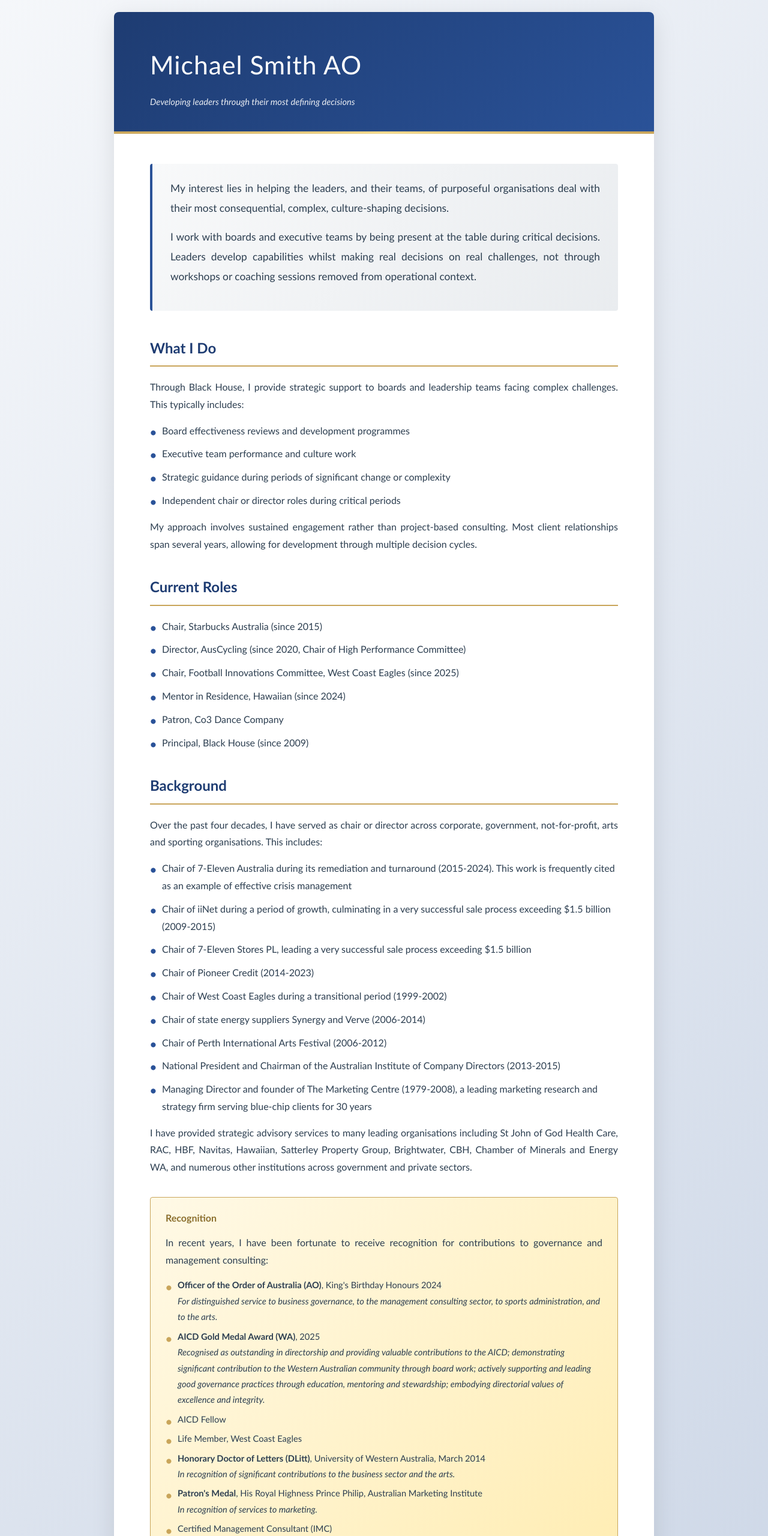
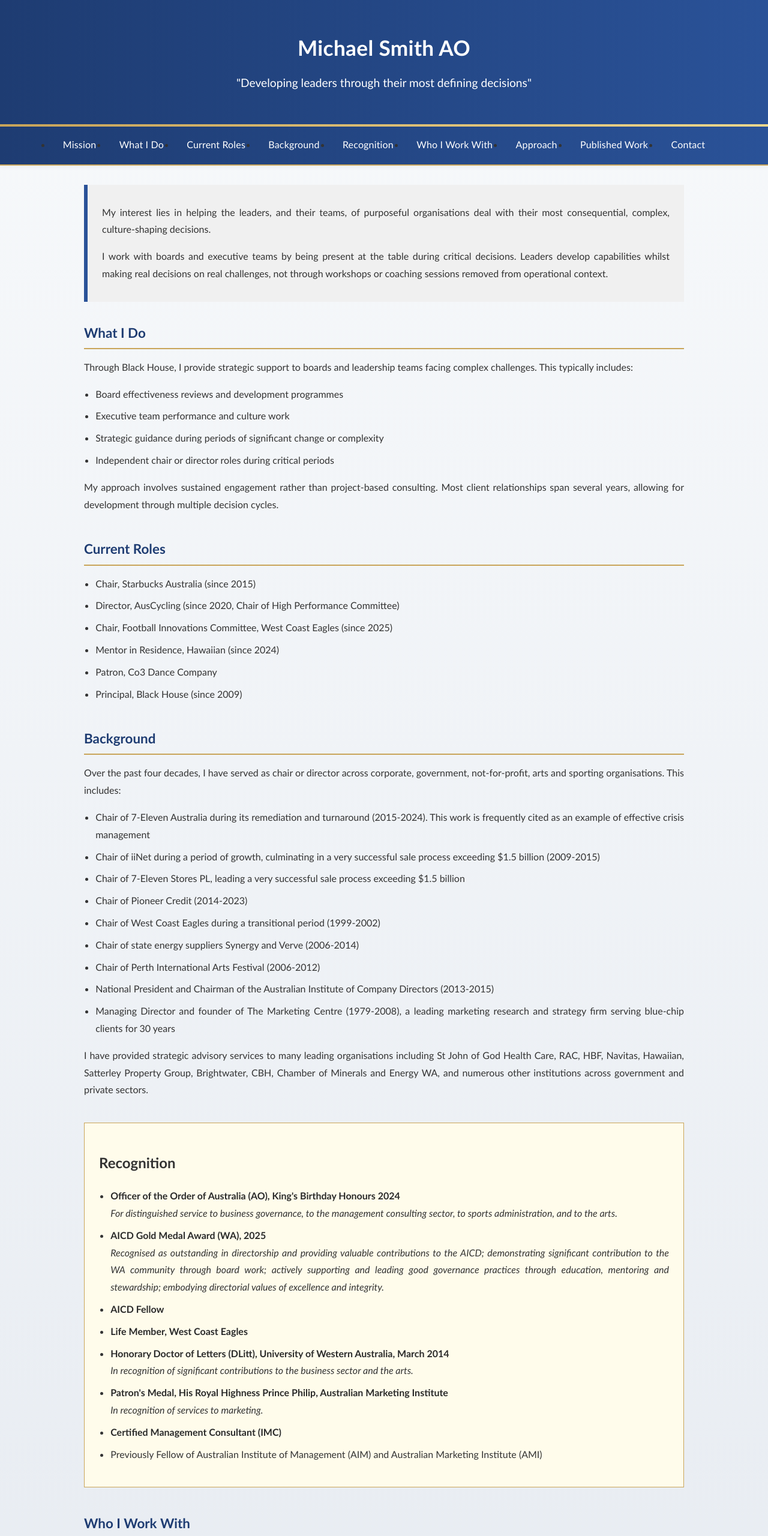
Before and after one commit to mjsblackhouse-cmyk/cred-approach, a plain HTML site: page index.html in a window 1280 px wide. Shown: the top 2560 px of the page at 60% size. Drawn offline with Linux system fonts and the light colour scheme.

Commit message:
Add files via upload

```diff
--- a/index.html
+++ b/index.html
@@ -3,206 +3,216 @@
 <head>
   <meta charset="UTF-8">
   <meta name="viewport" content="width=device-width, initial-scale=1.0">
-    <title>Michael Smith AO - Professional Profile</title>
+  <title>Michael Smith AO</title>
   <style>
-        * {
+    html {
+      scroll-behavior: smooth;
+    }
+    body {
       margin: 0;
-            padding: 0;
-            box-sizing: border-box;
-        }
-
-        body {
-            font-family: 'Calibri', 'Arial', sans-serif;
+      font-family: Calibri, Arial, Helvetica, sans-serif;
       font-size: 12pt;
       line-height: 1.8;
-            color: #2c3e50;
-            background: linear-gradient(135deg, #f5f7fa 0%, #c3cfe2 100%);
-            padding: 20px;
+      background: linear-gradient(to bottom, #f7f9fb, #e3e8ef);
+      color: #333;
+      text-align: justify;
     }
-
-        .container {
-            max-width: 900px;
-            margin: 0 auto;
-            background: white;
-            box-shadow: 0 10px 40px rgba(0, 0, 0, 0.1);
-            border-radius: 8px;
-            overflow: hidden;
+    /* Sticky nav styles */
+    .sticky-nav {
+      position: sticky;
+      top: 0;
+      z-index: 100;
+      background: linear-gradient(to right, #1e3c72, #2a5298);
+      padding: 0;
+      margin: 0;
+      width: 100%;
+      border-bottom: 2px solid #c9a55a;
+      box-shadow: 0 2px 8px rgba(30,60,114,0.05);
     }
-
-        .header {
-            background: linear-gradient(135deg, #1e3c72 0%, #2a5298 100%);
-            color: white;
-            padding: 50px 60px 40px;
-            position: relative;
+    .sticky-nav ul {
+      margin: 0;
+      padding: 0 2rem;
+      display: flex;
+      flex-wrap: wrap;
+      list-style: none;
+      justify-content: center;
     }
-
-        .header::after {
-            content: '';
-            position: absolute;
-            bottom: 0;
-            left: 0;
-            right: 0;
-            height: 4px;
-            background: linear-gradient(90deg, #c9a55a 0%, #f2d98d 50%, #c9a55a 100%);
+    .sticky-nav li {
+      margin: 0;
+      flex: 0 0 auto;
     }
-
-        h1 {
-            font-size: 32pt;
-            font-weight: 300;
-            margin-bottom: 10px;
-            letter-spacing: 1px;
+    .sticky-nav a {
+      display: block;
+      color: #fff;
+      text-decoration: none;
+      font-weight: 500;
+      padding: 1rem 1.2rem;
+      transition: color 0.2s, background 0.2s;
+      border-bottom: 2px solid transparent;
+      font-size: 1rem;
+      letter-spacing: 0.01em;
     }
-
-        .subtitle {
-            font-size: 11pt;
-            opacity: 0.9;
-            font-style: italic;
-            margin-top: 10px;
-        }
-
-        .content {
-            padding: 50px 60px;
-        }
-
-        .mission {
-            background: linear-gradient(135deg, #f8f9fa 0%, #e9ecef 100%);
-            border-left: 4px solid #2a5298;
-            padding: 25px 30px;
-            margin-bottom: 40px;
-            border-radius: 4px;
-            font-size: 13pt;
-            line-height: 1.9;
-        }
-
-        .mission p:first-child {
-            margin-bottom: 15px;
-        }
-
-        h2 {
-            color: #1e3c72;
-            font-size: 18pt;
-            font-weight: 600;
-            margin: 40px 0 20px;
-            padding-bottom: 8px;
+    .sticky-nav a:hover, .sticky-nav a:focus {
+      color: #f2d98d;
+      background: rgba(41,82,152,0.13);
       border-bottom: 2px solid #c9a55a;
     }
-
-        h2:first-of-type {
-            margin-top: 0;
+    header {
+      background: linear-gradient(to right, #1e3c72, #2a5298);
+      color: white;
+      text-align: center;
+      padding: 3rem 1rem 2rem 1rem;
     }
-
-        p {
-            margin-bottom: 15px;
-            text-align: justify;
+    header h1 {
+      margin: 0;
+      font-size: 2.2rem;
+      letter-spacing: 0.01em;
     }
-
+    header p {
+      font-size: 1.2rem;
+      margin-top: 0.6rem;
+    }
+    .gold-stripe {
+      height: 4px;
+      background: linear-gradient(to right, #c9a55a, #f2d98d);
+    }
+    main {
+      max-width: 1000px;
+      margin: 2rem auto;
+      padding: 0 1rem;
+    }
+    section {
+      margin-bottom: 2.5rem;
+    }
+    section h2 {
+      color: #1e3c72;
+      border-bottom: 2px solid #c9a55a;
+      padding-bottom: 0.3rem;
+      margin-bottom: 1rem;
+      font-size: 1.4rem;
+    }
+    .mission {
+      background: #f0f0f0;
+      border-left: 6px solid #2a5298;
+      padding: 1rem 1.5rem;
+      margin-bottom: 2rem;
+    }
+    .credentials {
+      background: linear-gradient(to bottom, #fdf9f1, #f8f1df);
+      border: 1px solid #c9a55a;
+      padding: 1.5rem;
+      margin-bottom: 2.5rem;
+    }
+    .recognition {
+      background: #fffceb;
+      border: 1px solid #c9a55a;
+      padding: 1.5rem;
+      margin-bottom: 2.5rem;
+    }
+    .recognition b {
+      color: #2a2a2a;
+    }
     ul {
-            list-style: none;
-            margin: 15px 0;
+      margin: 1rem 0;
+      padding-left: 1.2rem;
     }
-
-        li {
-            padding-left: 20px;
-            margin-bottom: 10px;
-            position: relative;
+    ul li {
+      margin: 0.5rem 0;
+      list-style-type: disc;
     }
-
-        li::before {
-            content: '•';
-            color: #2a5298;
-            font-weight: bold;
-            font-size: 14pt;
-            position: absolute;
-            left: 0;
+    footer {
+      background: #f0f0f0;
+      text-align: center;
+      padding: 1.5rem;
+      font-size: 0.95rem;
+      color: #555;
     }
-
-        .section {
-            margin-bottom: 35px;
+    /* Responsive mobile menu */
+    @media (max-width: 900px) {
+      .sticky-nav ul {
+        padding: 0 0.5rem;
       }
-
-        .footer {
-            background: #f8f9fa;
-            padding: 30px 60px;
-            border-top: 3px solid #2a5298;
-            font-size: 11pt;
-            color: #5a6c7d;
+      .sticky-nav a {
+        padding: 0.7rem 0.6rem;
+        font-size: 0.97rem;
       }
-
-        .footer-content {
-            display: flex;
-            justify-content: space-between;
+    }
+    @media (max-width: 768px) {
+      header {
+        padding: 2rem 1rem 1.2rem 1rem;
+      }
+      header h1 {
+        font-size: 1.49rem;
+      }
+      header p {
+        font-size: 1rem;
+      }
+      main {
+        padding: 0 0.2rem;
+      }
+      section h2 {
+        font-size: 1.07rem;
+      }
+      nav.sticky-nav ul {
+        padding: 0 0.1rem;
+      }
+      .sticky-nav a {
+        font-size: 0.95rem;
+        padding: 0.6rem 0.45rem;
+      }
+    }
+    @media (max-width: 550px) {
+      .sticky-nav ul {
+        flex-direction: column;
         align-items: center;
       }
-
-        .company-name {
-            font-weight: 600;
-            color: #1e3c72;
-            font-size: 13pt;
+      .sticky-nav a {
+        width: 100vw;
+        text-align: center;
+        box-sizing: border-box;
+        padding-left: 0;
+        padding-right: 0;
       }
-
-        .credentials {
-            background: linear-gradient(135deg, #fff9e6 0%, #ffedb3 100%);
-            border: 1px solid #c9a55a;
-            border-radius: 4px;
-            padding: 20px 25px;
-            margin: 30px 0;
+      .credentials,
+      .recognition {
+        padding: 1rem 0.7rem;
       }
-
-        .credentials h3 {
-            color: #8b6f2e;
-            font-size: 12pt;
-            margin-bottom: 12px;
-        }
-
-        .credentials ul {
-            margin: 0;
-        }
-
-        .credentials li {
-            margin-bottom: 6px;
-            font-size: 11pt;
-        }
-
-        .credentials li::before {
-            color: #c9a55a;
-        }
-
-        @media (max-width: 768px) {
-            .header, .content, .footer {
-                padding: 30px 30px;
-            }
-
-            h1 {
-                font-size: 24pt;
-            }
-
-            h2 {
-                font-size: 16pt;
-            }
-
-            .footer-content {
-                flex-direction: column;
-                align-items: flex-start;
-                gap: 10px;
+      main {
+        padding: 0 0.01rem;
       }
     }
   </style>
 </head>
 <body>
-    <div class="container">
-        <div class="header">
+  <header>
     <h1>Michael Smith AO</h1>
-            <div class="subtitle">Developing leaders through their most defining decisions</div>
+    <p>"Developing leaders through their most defining decisions"</p>
+  </header>
+  <div class="gold-stripe"></div>
+  <nav class="sticky-nav" aria-label="Main navigation">
+    <ul>
+      <li><a href="#mission">Mission</a></li>
+      <li><a href="#whatido">What I Do</a></li>
+      <li><a href="#roles">Current Roles</a></li>
+      <li><a href="#background">Background</a></li>
+      <li><a href="#recognition">Recognition</a></li>
+      <li><a href="#clients">Who I Work With</a></li>
+      <li><a href="#approach">Approach</a></li>
+      <li><a href="#published">Published Work</a></li>
+      <li><a href="#footer">Contact</a></li>
+    </ul>
+  </nav>
+  <main>
+    <div class="mission" id="mission">
+      <p>
+        My interest lies in helping the leaders, and their teams, of purposeful organisations deal with their most consequential, complex, culture-shaping decisions.
+      </p>
+      <p>
+        I work with boards and executive teams by being present at the table during critical decisions. Leaders develop capabilities whilst making real decisions on real challenges, not through workshops or coaching sessions removed from operational context.
+      </p>
     </div>
 
-        <div class="content">
-            <div class="mission">
-                <p>My interest lies in helping the leaders, and their teams, of purposeful organisations deal with their most consequential, complex, culture-shaping decisions.</p>
-
-                <p>I work with boards and executive teams by being present at the table during critical decisions. Leaders develop capabilities whilst making real decisions on real challenges, not through workshops or coaching sessions removed from operational context.</p>
-            </div>
-
-            <div class="section">
+    <section id="whatido">
       <h2>What I Do</h2>
       <p>Through Black House, I provide strategic support to boards and leadership teams facing complex challenges. This typically includes:</p>
       <ul>
@@ -212,9 +222,9 @@
         <li>Independent chair or director roles during critical periods</li>
       </ul>
       <p>My approach involves sustained engagement rather than project-based consulting. Most client relationships span several years, allowing for development through multiple decision cycles.</p>
-            </div>
+    </section>
 
-            <div class="section">
+    <section id="roles">
       <h2>Current Roles</h2>
       <ul>
         <li>Chair, Starbucks Australia (since 2015)</li>
@@ -224,9 +234,9 @@
         <li>Patron, Co3 Dance Company</li>
         <li>Principal, Black House (since 2009)</li>
       </ul>
-            </div>
+    </section>
 
-            <div class="section">
+    <section id="background">
       <h2>Background</h2>
       <p>Over the past four decades, I have served as chair or director across corporate, government, not-for-profit, arts and sporting organisations. This includes:</p>
       <ul>
@@ -241,30 +251,24 @@
         <li>Managing Director and founder of The Marketing Centre (1979-2008), a leading marketing research and strategy firm serving blue-chip clients for 30 years</li>
       </ul>
       <p>I have provided strategic advisory services to many leading organisations including St John of God Health Care, RAC, HBF, Navitas, Hawaiian, Satterley Property Group, Brightwater, CBH, Chamber of Minerals and Energy WA, and numerous other institutions across government and private sectors.</p>
-            </div>
+    </section>
 
-            <div class="credentials">
-                <h3>Recognition</h3>
-                <p>In recent years, I have been fortunate to receive recognition for contributions to governance and management consulting:</p>
+    <div class="recognition" id="recognition">
+      <h2>Recognition</h2>
       <ul>
-                    <li><strong>Officer of the Order of Australia (AO)</strong>, King's Birthday Honours 2024<br>
-                    <em>For distinguished service to business governance, to the management consulting sector, to sports administration, and to the arts.</em></li>
-                    <li><strong>AICD Gold Medal Award (WA)</strong>, 2025<br>
-                    <em>Recognised as outstanding in directorship and providing valuable contributions to the AICD; demonstrating significant contribution to the Western Australian community through board work; actively supporting and leading good governance practices through education, mentoring and stewardship; embodying directorial values of excellence and integrity.</em></li>
-                    <li>AICD Fellow</li>
-                    <li>Life Member, West Coast Eagles</li>
-                    <li><strong>Honorary Doctor of Letters (DLitt)</strong>, University of Western Australia, March 2014<br>
-                    <em>In recognition of significant contributions to the business sector and the arts.</em></li>
-                    <li><strong>Patron's Medal</strong>, His Royal Highness Prince Philip, Australian Marketing Institute<br>
-                    <em>In recognition of services to marketing.</em></li>
-                    <li>Certified Management Consultant (IMC)</li>
+        <li><b>Officer of the Order of Australia (AO), King's Birthday Honours 2024</b><br><i>For distinguished service to business governance, to the management consulting sector, to sports administration, and to the arts.</i></li>
+        <li><b>AICD Gold Medal Award (WA), 2025</b><br><i>Recognised as outstanding in directorship and providing valuable contributions to the AICD; demonstrating significant contribution to the WA community through board work; actively supporting and leading good governance practices through education, mentoring and stewardship; embodying directorial values of excellence and integrity.</i></li>
+        <li><b>AICD Fellow</b></li>
+        <li><b>Life Member, West Coast Eagles</b></li>
+        <li><b>Honorary Doctor of Letters (DLitt), University of Western Australia, March 2014</b><br><i>In recognition of significant contributions to the business sector and the arts.</i></li>
+        <li><b>Patron's Medal, His Royal Highness Prince Philip, Australian Marketing Institute</b><br><i>In recognition of services to marketing.</i></li>
+        <li><b>Certified Management Consultant (IMC)</b></li>
         <li>Previously Fellow of Australian Institute of Management (AIM) and Australian Marketing Institute (AMI)</li>
       </ul>
     </div>
 
-            <div class="section">
+    <section id="clients">
       <h2>Who I Work With</h2>
-                <p>I typically work with:</p>
       <ul>
         <li>Boards and chairs facing complex governance challenges</li>
         <li>CEOs and executive teams navigating significant transitions</li>
@@ -272,33 +276,24 @@
         <li>Boards seeking to lift their collective effectiveness</li>
       </ul>
       <p>Client organisations have ranged from ASX-listed companies to government entities, from large not-for-profits to private enterprises across multiple sectors.</p>
-            </div>
+    </section>
 
-            <div class="section">
+    <div class="credentials" id="approach">
       <h2>Approach</h2>
       <p>Board work is a team activity. Directors decide collectively and need to function as high-performing teams, adapting processes and judgement to the matters before them.</p>
       <p>My work focuses on helping boards and leadership teams reach their potential as guardians and leaders of their organisations. This is less about scoring past performance and more about identifying the next stage of evolution and collaborating on plans that can be successfully implemented.</p>
       <p>The work is evidence-based, using relevant benchmarks and established instruments to compare purpose, principles, practices and performance against comparable organisations.</p>
     </div>
 
-            <div class="section">
+    <section id="published">
       <h2>Published Work</h2>
-                <p>I contributed to <em>Age of Doubt: Navigating Mistrust in Modern Society</em>, a collection examining how trust is disappearing and how we might navigate these times. The book brings together global experts in media, science, government, academia and business to explore the foundations of institutional trust and paths forward.</p>
+      <p>I contributed to <i>Age of Doubt: Navigating Mistrust in Modern Society</i>, a collection examining how trust is disappearing and how we might navigate these times. The book brings together global experts in media, science, government, academia and business to explore the foundations of institutional trust and paths forward.</p>
       <p>As reviewer Michelle Grattan observed: "Trust is the golden thread that binds our democracy, yet it is fraying. This book is a rich and diverse trove of information and opinions on dealing with a central issue of our time."</p>
-            </div>
-        </div>
-
-        <div class="footer">
-            <div class="footer-content">
-                <div>
-                    <div class="company-name">Black House</div>
-                    <div>610/20 Gugeri Street, Claremont, Western Australia</div>
-                </div>
-                <div>
-                    <div>Principal: Michael Smith AO FAICD</div>
-                </div>
-            </div>
-        </div>
-    </div>
+    </section>
+  </main>
+  <footer id="footer">
+    Black House &nbsp;•&nbsp; 610/20 Gugeri Street, Claremont, Western Australia <br>
+    Principal: Michael Smith AO FAICD
+  </footer>
 </body>
 </html>
```
Lines whose indentation alone changed are shown as unchanged.
